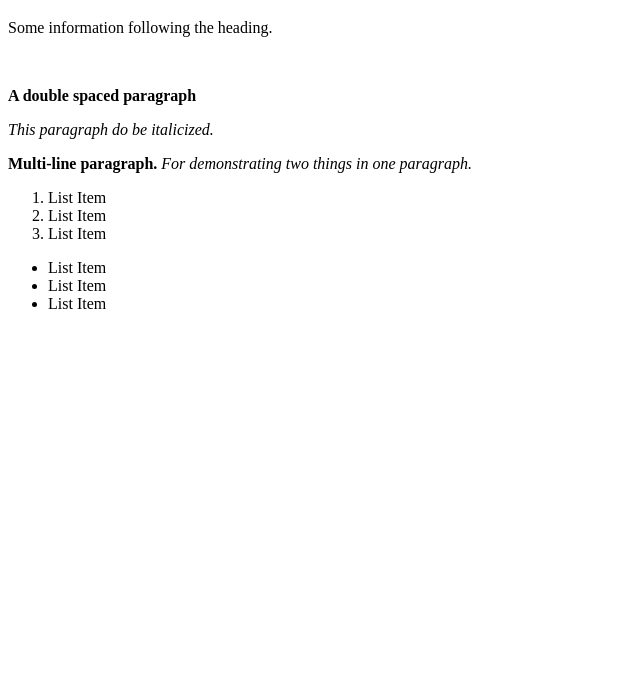
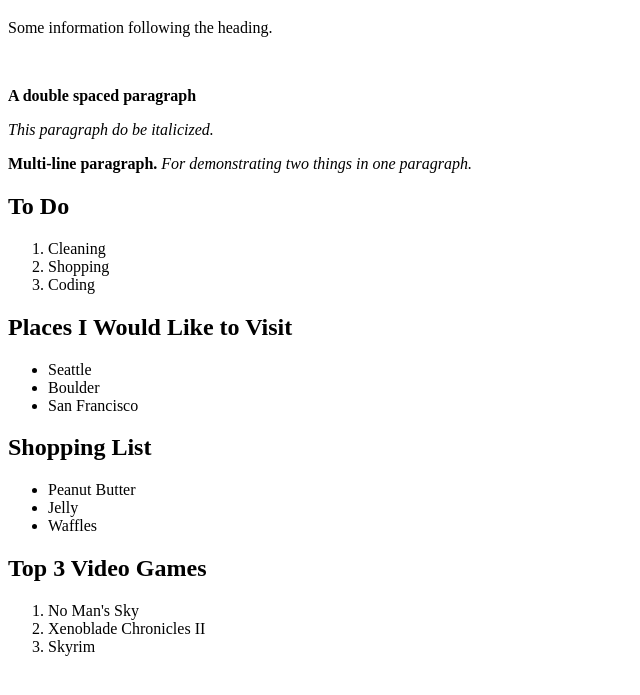
Before and after one commit to Gadzooks1123/test-site, a plain HTML site: page index.html in a window 1280 px wide. Shown: the part 61-756 px from the top of the page, without its empty margins (0-640 px from the left). Drawn offline with Linux system fonts and the light colour scheme.

Commit message:
List project for Odin

```diff
--- a/index.html
+++ b/index.html
@@ -26,20 +26,38 @@
         <p><strong>Multi-line paragraph.</strong> <em>For demonstrating two things in one paragraph.</em></p>
 
         <!-- <em> means placing emphasis; italicizes -->
-
+        <h2>To Do</h2>
         <ol>
             <!-- Ordered List -->
-            <li>List Item</li>
-            <li>List Item</li>
-            <li>List Item</li>
+            <li>Cleaning</li>
+            <li>Shopping</li>
+            <li>Coding</li>
         </ol>
+
+        <h2>Places I Would Like to Visit</h2>
 
         <ul>
             <!-- Unordered List -->
-            <li>List Item</li>
-            <li>List Item</li>
-            <li>List Item</li>
+            <li>Seattle</li>
+            <li>Boulder</li>
+            <li>San Francisco</li>
         </ul>
+
+        <h2>Shopping List</h2>
+
+        <ul>
+            <li>Peanut Butter</li>
+            <li>Jelly</li>
+            <li>Waffles</li>
+        </ul>
+
+        <h2>Top 3 Video Games</h2>
+
+        <ol>
+            <li>No Man's Sky</li>
+            <li>Xenoblade Chronicles II</li>
+            <li>Skyrim</li>
+        </ol>
 
     </body>
 
```
